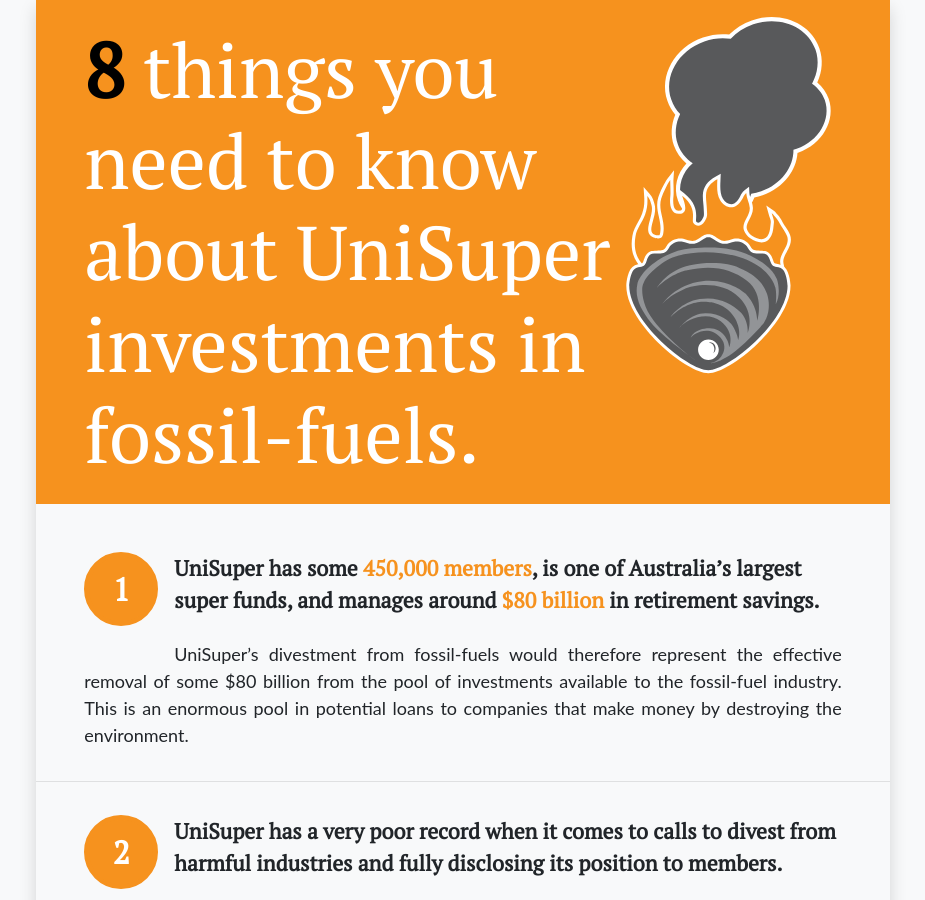
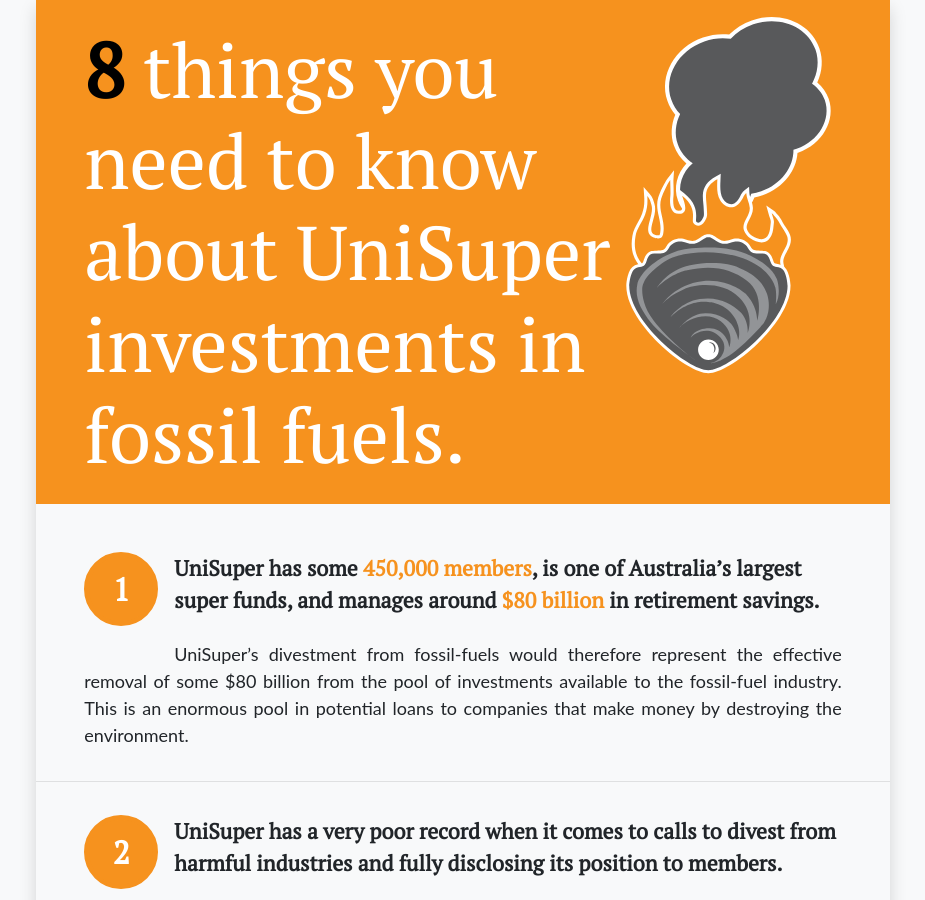
Before and after one commit to superdivest/superdivest.github.io, a Jekyll site: the page built from index.html, in a window 1280 px wide and 900 px high. Shown: the whole window, without its empty margins (177-1102 px from the left). Built offline with Jekyll 4.4.1, drawn with Linux system fonts in a browser that asks for light colours; nearby versions of some CDN libraries.

Commit message:
remove hyphen

```diff
--- a/_layouts/default.html
+++ b/_layouts/default.html
@@ -9,7 +9,7 @@
     <div class="usd-banner-message usd-banner-message--orange py-2">
         <img class="usd-banner-image" src="/assets/img/flaming-clam-smoke.svg">
         <p><strong>{{ site.posts | size }}</strong>
-            things you need to know about UniSuper investments in fossil-fuels.</p>
+            things you need to know about UniSuper investments in fossil fuels.</p>
     </div>
     {{ content }}
     <div class="usd-advisory py-2">
```
